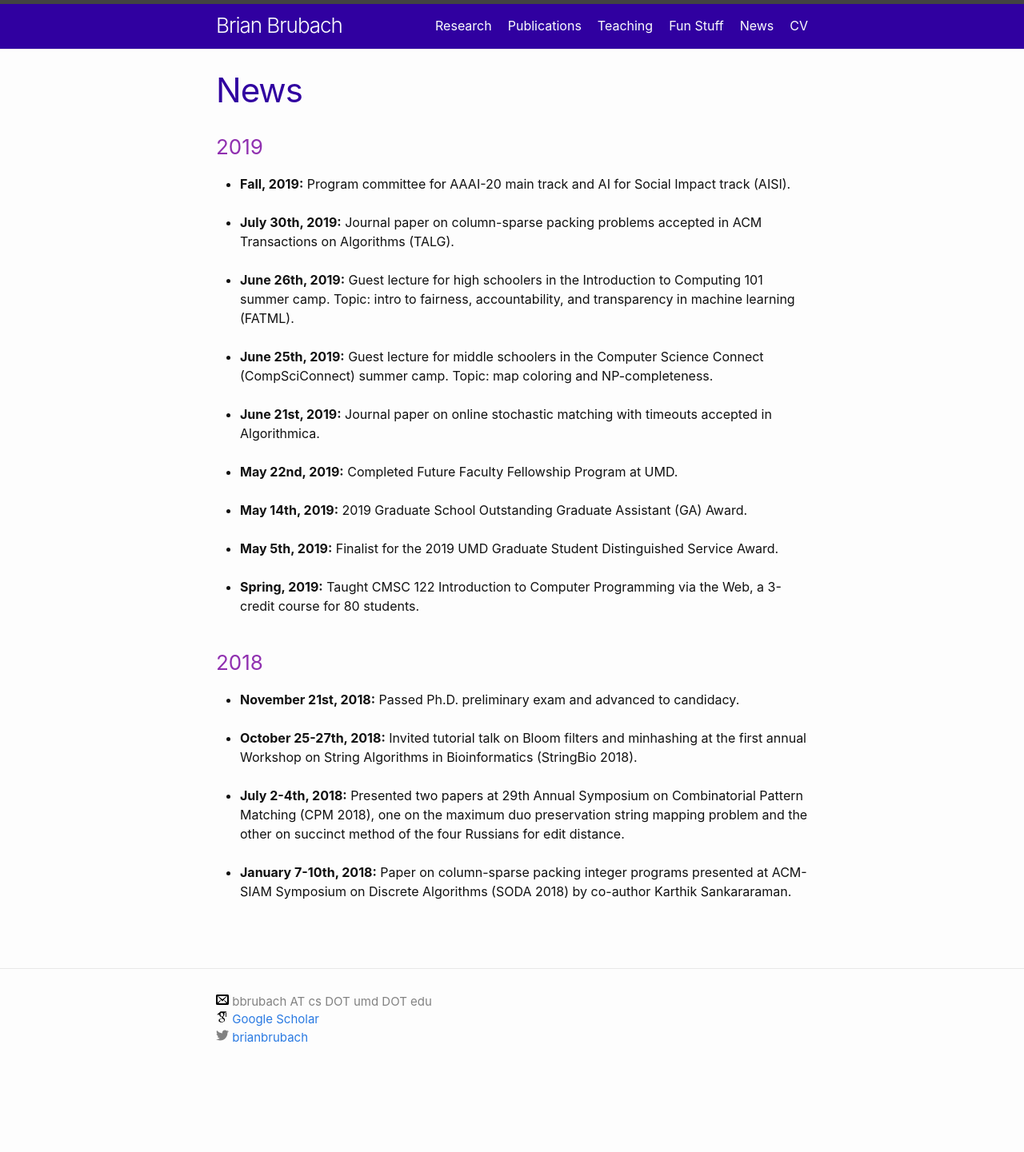
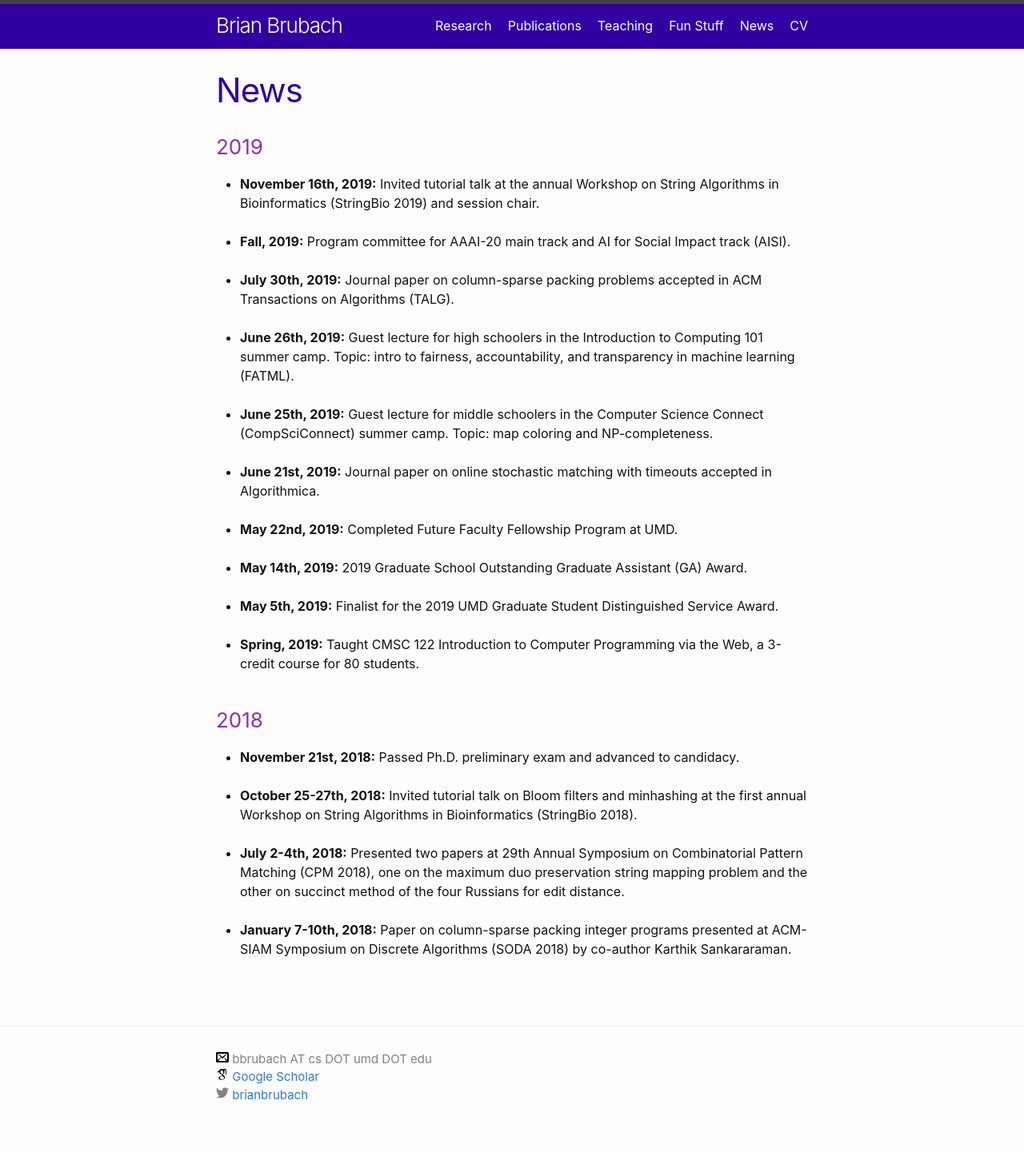
Before and after one commit to bbrubach/bbrubach.github.io, a Jekyll site: the page built from news.md, in a window 1280 px wide. Shown: the whole page at 80% size. Built offline with Jekyll 4.4.1, drawn with Linux system fonts in a browser that asks for light colours; before the commit the page ends 1369 px from its top, so only the background shows below that.

Commit message:
Update news with StringBio 2019

```diff
--- a/news.md
+++ b/news.md
@@ -9,6 +9,10 @@ permalink: /news/
 <h3>2019</h3>
 
 <ul>
+	<li>
+	<strong>November 16th, 2019:</strong>
+	Invited tutorial talk at the annual Workshop on String Algorithms in Bioinformatics (StringBio 2019) and session chair.
+	</li><br>
 
 	<li>
 	<strong>Fall, 2019:</strong>
```
Also changed, not shown: 1 other file.
